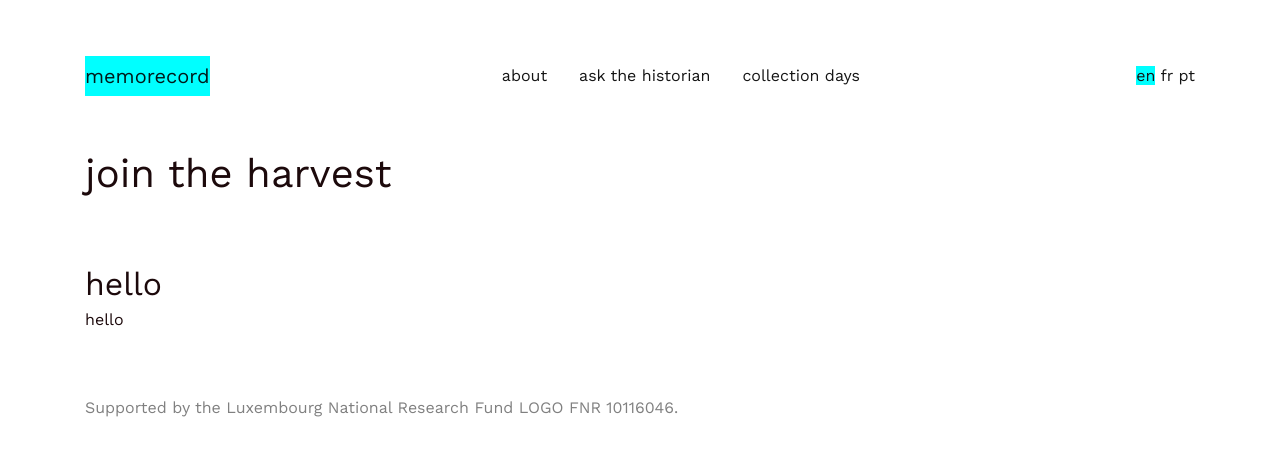
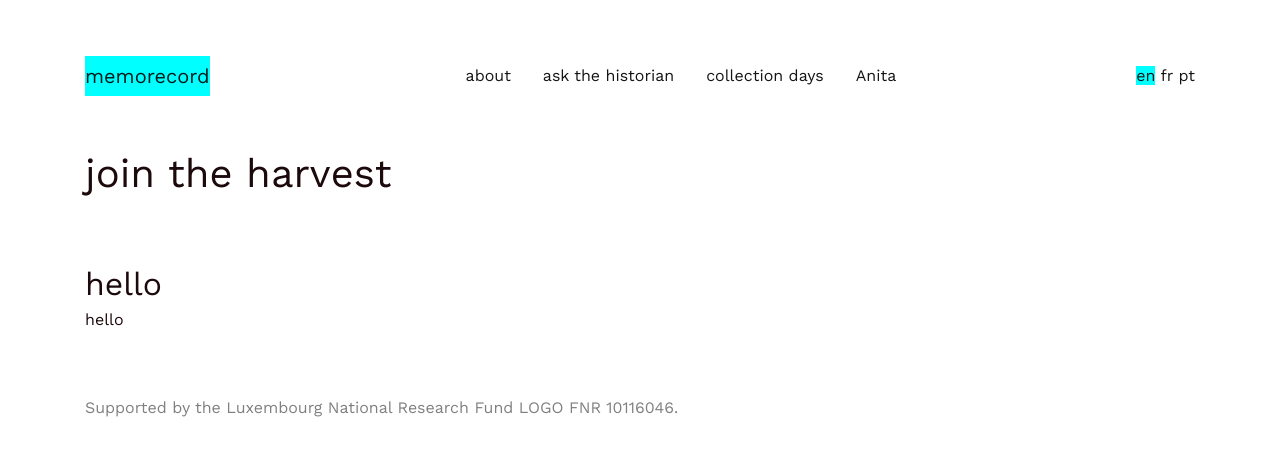
Before and after one commit to C2DH/memorecord, a Jekyll site: the page built from pages/index.md, in a window 1280 px wide. Shown: the top 456 px of the page. Built offline with Jekyll 4.4.1, drawn with Linux system fonts in a browser that asks for light colours.

Commit message:
Update navigation.yaml

```diff
--- a/_data/navigation.yaml
+++ b/_data/navigation.yaml
@@ -6,6 +6,8 @@ primary:
       href: /ask-the-historian/
     - title: collection days
       href: /collection-days/
+    - title: Anita
+      href: /anita/
 secondary:
   links:
     - title: all stories
```
